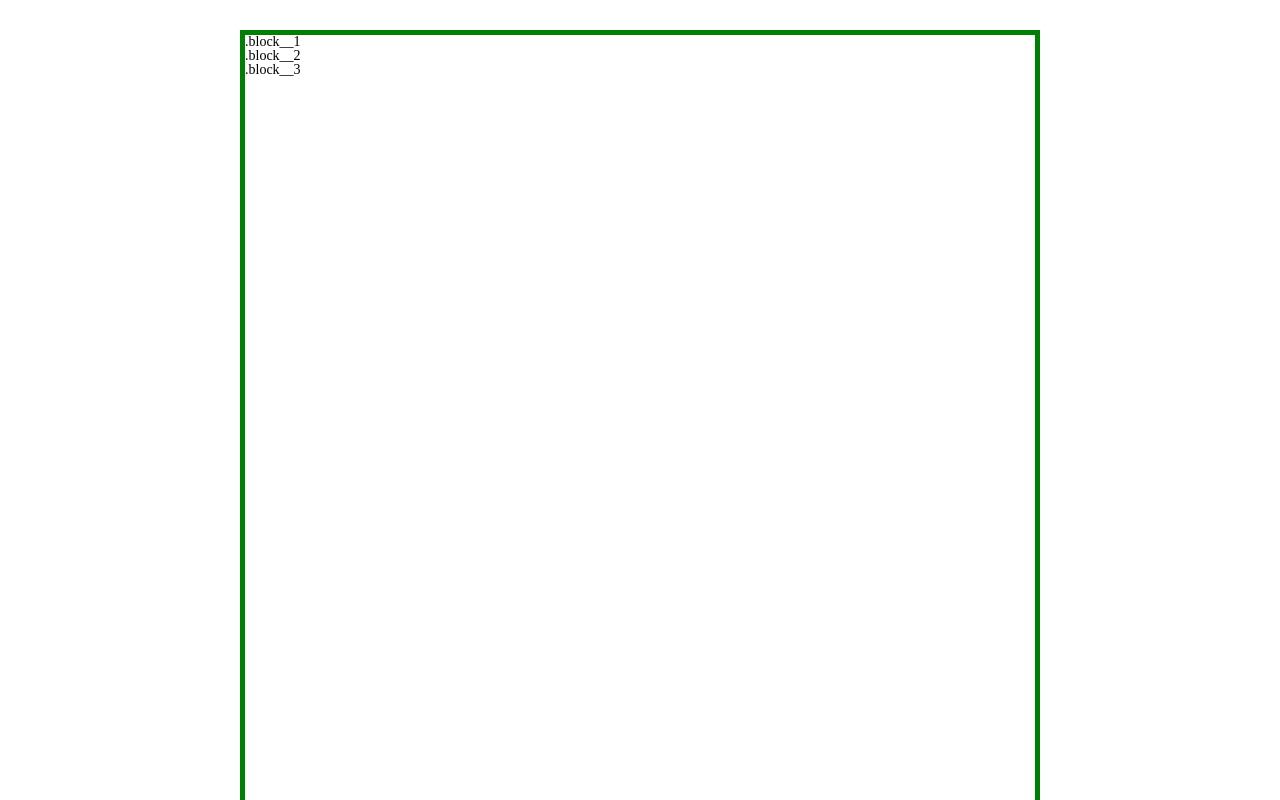
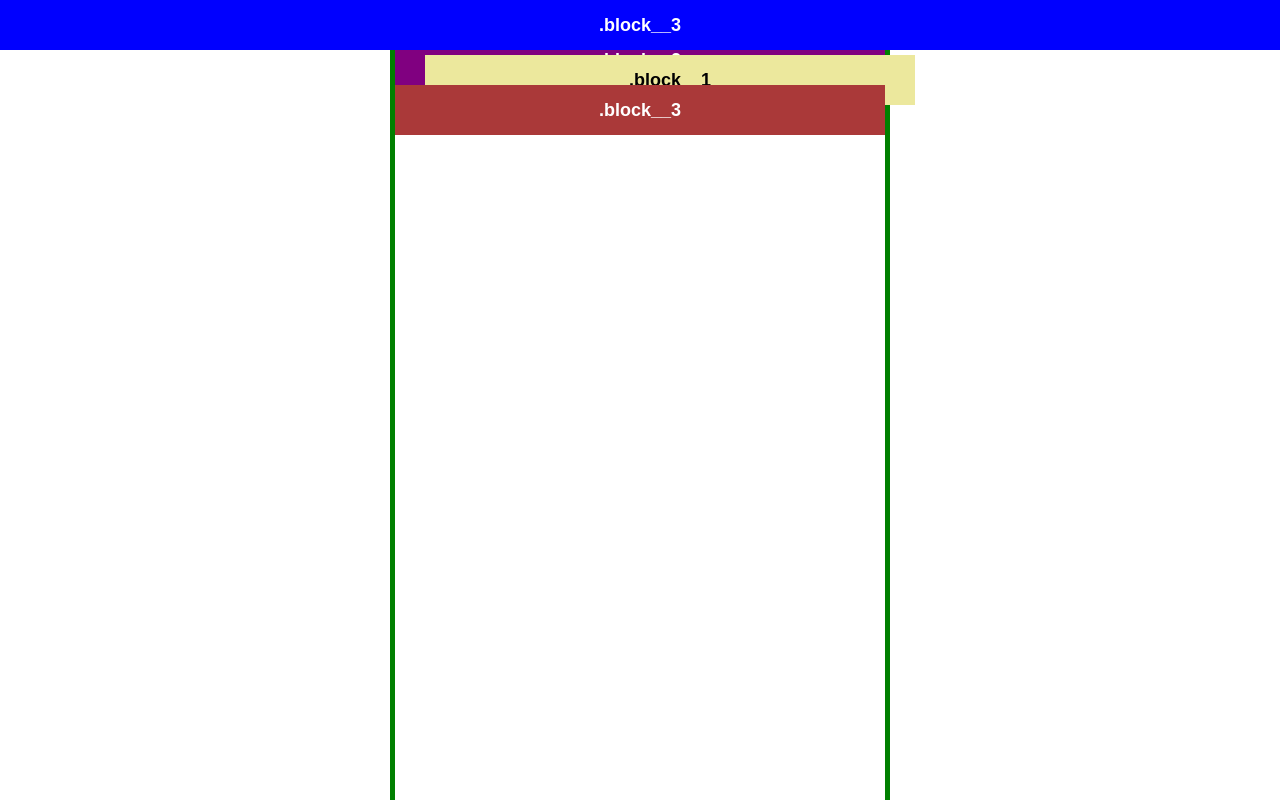
Before and after one commit to vlad1kk/css-position, a plain HTML site: page index.html in a window 1280 px wide. Shown: the top 800 px of the page. Drawn offline with Linux system fonts and the light colour scheme.

Commit message:
sticky, absolute, static,fixed

```diff
--- a/index.html
+++ b/index.html
@@ -18,6 +18,9 @@
         <div class="block__3">
             .block__3
         </div>
+        <div class="block__4">
+            .block__3
+        </div>
     </div>
 </body>
 </html>
--- a/scss/style.scss
+++ b/scss/style.scss
@@ -17,16 +17,49 @@ h1,h2,h3,h4,h5,h6{font-size:inherit;font-weight: inherit;}
 /*--------------------*/
 body{
     padding: 30px;
+    font-family: Arial, Helvetica, sans-serif;
 }
 .block {
     border: 5px solid green;
-    max-width: 800px;
+    max-width: 500px;
     margin: 0 auto;
-    height: 800px;
+    height: 1500px;
+    position: relative;
+    div{
+
+        line-height: 50px;
+        font-size: 18px;
+        font-weight: 700;
+        text-align: center;
+    }
 }
 .block__1 {
+    background-color: #ece89d;
+    position: absolute;
+    width: 100%;
+    top: 20px;
+    left: 30px;
+
 }
 .block__2 {
+    background-color: purple;
+    color: #fff;
+
+    // position: relative;
+    // left: 50px;
+    // top: 60px;
 }
 .block__3 {
+    background-color: blue;
+    color: #fff;
+    position: fixed;
+    top: 0;
+    left: 0px;
+    width: 100%;
 }
+.block__4 {
+    background-color: #aa3939;
+    color: #fff;
+    position: sticky;
+    top: 0;
+}
```
Also changed, not shown: css/style.css.
